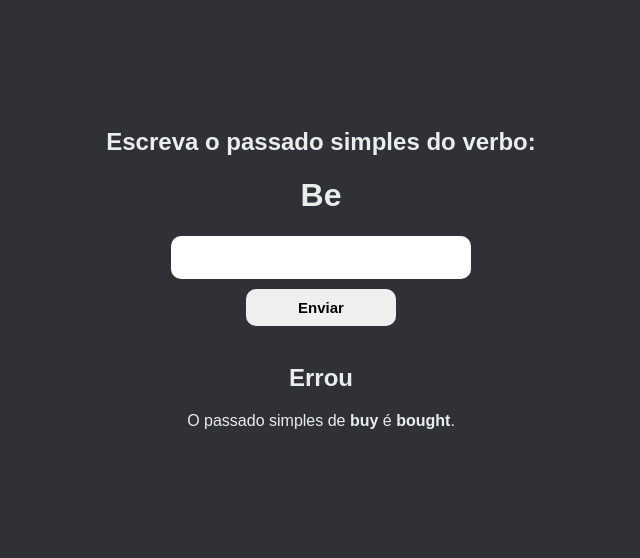
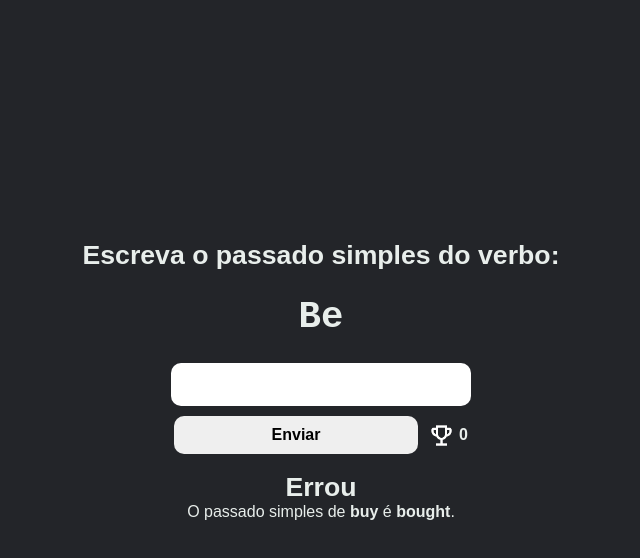
Before and after one commit to Jean-Luk/irregular-verbs-trainer, a plain HTML site: page index.html in a window 1280 px wide. Both pictures are taken after typing "Sample" into the empty fields and a click on the button "Enviar". Shown: the whole page, without its empty margins (319-959 px from the left). Drawn offline with Linux system fonts and the light colour scheme.

Commit message:
Second Commit

```diff
--- a/index.html
+++ b/index.html
@@ -5,13 +5,14 @@
     <meta http-equiv="X-UA-Compatible" content="IE=edge">
     <meta name="viewport" content="width=device-width, initial-scale=1.0">
     <title>Irregular Verbs</title>
+    <link rel="shortcut icon" href="favicon.svg">
     <style type="text/css">
         body {
-            margin-top: 10vw;
+            margin-top: 30vh;
             font-family: Arial, Helvetica, sans-serif;
             text-align: center;
             color: #e8eeeb;
-            background: #2f3136
+            background: #232529
         }
         input {
             padding:10px 0px;
@@ -20,64 +21,46 @@
             border-radius: 10px;
             outline:none;
             text-align: center;
-            font-size: 20px;
+            font-size: 15pt;
         }
         button {
             padding:10px 0px;
-            width: 150px;
+            width: 244px;
             margin-top: 10px;
+            margin-right: 10px;
             border:none;
             border-radius: 10px;
             cursor:pointer;
             font-weight: 500;
-            font-size: 15px;
+            font-size: 12pt;
         }
         button:hover {
             color:#2f3136;
             background: #c2cdc5
         }
-
+        img {
+            height: 20pt;
+            vertical-align: middle;
+        }
+        h2 {
+            margin: 0;
+            font-size: 20pt;
+        }
+        h1 {
+            font-family: 'Courier New', Courier, monospace;
+            font-size: 28pt;
+        }
     </style>
 </head>
 <body>
     <h2>Escreva o passado simples do verbo:</h2>
     <h1 id="verb"></h1>
     <form>
-    <input type="text" name="answer" id="answer"><br>
-    <button type="submit" id="sendButton"><b>Enviar</b></button>
+        <input type="text" name="answer" id="answer"><br>
+        <button type="submit" id="sendButton"><b>Enviar</b></button><b id="record"><img src="trophy-icon.png"> 0</b>
     </form>
     <br>
     <div id="result"><i><font size="2">*Você pode apertar ENTER para enviar</font></i></div>
-    <script>
-        const verb = document.getElementById("verb")
-        const result = document.getElementById("result")
-        const sendButton =  document.getElementById("sendButton")
-        const answerInput = document.getElementById("answer")
-        const verbs = ["be", "beat", "become", "begin", "bet", "blow", "break", "bring", "build", "buy", "catch", "choose", "come", "cut", "deal", "do", "draw", "dream", "drink", "drive", "eat", "fall", "feel", "fight", "find", "fit", "flee", "forget", "get", "give", "go", "grow", "have", "hear", "hide", "hold", "keep", "know", "lay", "lead", "learn", "leave", "let", "lose", "make", "mean", "meet", "misunderstand", "overcome", "pay", "put", "read", "rise", "run", "say", "see", "seek", "send", "set", "shake", "shine", "show", "sing", "sit", "sleep", "speak", "spend", "spread", "stand", "steal", "strive", "swim", "take", "teach", "tell", "think", "throw", "understand", "wear", "win", "write"]
-        const answers = ["was", "beat", "became", "began", "bet", "blew", "broke", "brought", "built", "bought", "caught", "chose", "came", "cut", "dealt", "did", "drew", "dreamt", "drank", "drove", "ate", "fell", "felt", "fought", "found", "fit", "fled", "forgot", "got", "gave", "went", "grew", "had", "heard", "hid", "held", "kept", "knew", "laid", "led", "learnt", "left", "let", "lost", "made", "meant", "met", "misunderstood", "overcame", "paid", "put", "read", "rose", "ran", "said", "saw", "sought", "sent", "set", "shook", "shone", "showed", "sang", "sat", "slept", "spoke", "spent", "spread", "stood", "stole", "strove", "swam", "took", "taught", "told", "thought", "threw", "understood", "wore", "won", "wrote"]
-        let selectedVerb = 0
-        let hits = 0
-        function sendVerb () {
-            answerInput.value = "";
-            selectedVerb = Math.floor(Math.random() * verbs.length);
-            verb.innerHTML = verbs[selectedVerb][0].toUpperCase() + verbs[selectedVerb].substring(1);
-        }
-        sendButton.addEventListener("click", function(ev){
-            ev.preventDefault()
-            verifyAnswer()
-        })
-        function verifyAnswer () {
-            if (answerInput.value.toLowerCase() == answers[selectedVerb]) {
-                hits++
-                result.innerHTML = `<h2>Acertou</h2>x${hits}`
-            } else {
-                result.innerHTML = `<h2>Errou</h2>O passado simples de <b>${verbs[selectedVerb]}</b> é <b>${answers[selectedVerb]}</b>.`
-                hits = 0
-            }
-            sendVerb()
-        }
-    sendVerb();
-
-    </script>
+    <script src="index.js"></script>
 </body>
 </html>
--- /dev/null
+++ b/index.js
@@ -0,0 +1,39 @@
+const verb = document.getElementById("verb")
+const result = document.getElementById("result")
+const sendButton =  document.getElementById("sendButton")
+const answerInput = document.getElementById("answer")
+const recordDisplay = document.getElementById("record")
+const verbs = ["be", "beat", "become", "begin", "bet", "blow", "break", "bring", "build", "buy", "catch", "choose", "come", "cut", "deal", "do", "draw", "dream", "drink", "drive", "eat", "fall", "feel", "fight", "find", "fit", "flee", "forget", "get", "give", "go", "grow", "have", "hear", "hide", "hold", "keep", "know", "lay", "lead", "learn", "leave", "let", "lose", "make", "mean", "meet", "misunderstand", "overcome", "pay", "put", "read", "rise", "run", "say", "see", "seek", "send", "set", "shake", "shine", "show", "sing", "sit", "sleep", "speak", "spend", "spread", "stand", "steal", "strive", "swim", "take", "teach", "tell", "think", "throw", "understand", "wear", "win", "write"]
+const answers = ["was", "beat", "became", "began", "bet", "blew", "broke", "brought", "built", "bought", "caught", "chose", "came", "cut", "dealt", "did", "drew", "dreamt", "drank", "drove", "ate", "fell", "felt", "fought", "found", "fit", "fled", "forgot", "got", "gave", "went", "grew", "had", "heard", "hid", "held", "kept", "knew", "laid", "led", "learnt", "left", "let", "lost", "made", "meant", "met", "misunderstood", "overcame", "paid", "put", "read", "rose", "ran", "said", "saw", "sought", "sent", "set", "shook", "shone", "showed", "sang", "sat", "slept", "spoke", "spent", "spread", "stood", "stole", "strove", "swam", "took", "taught", "told", "thought", "threw", "understood", "wore", "won", "wrote"]
+let selectedVerb = 0
+let hits = 0
+
+if (localStorage.getItem("record") == null) {
+    localStorage.setItem("record",0)
+} else {
+    recordDisplay.innerHTML = `<img src="trophy-icon.png"> ${localStorage.getItem("record")}`
+}
+function sendVerb () {
+    answerInput.value = "";
+    selectedVerb = Math.floor(Math.random() * verbs.length);
+    verb.innerHTML = verbs[selectedVerb][0].toUpperCase() + verbs[selectedVerb].substring(1);
+}
+sendButton.addEventListener("click", function(ev){
+    ev.preventDefault()
+    verifyAnswer()
+})
+function verifyAnswer () {
+    if (answerInput.value.toLowerCase() == answers[selectedVerb]) {
+        hits++
+        result.innerHTML = `<h2>Acertou</h2>x${hits}`
+    } else {
+        result.innerHTML = `<h2>Errou</h2>O passado simples de <b>${verbs[selectedVerb]}</b> é <b>${answers[selectedVerb]}</b>.`
+        if (localStorage.getItem("record") < hits) {
+            localStorage.setItem("record", hits)
+        }
+        recordDisplay.innerHTML = `<img src="trophy-icon.png"> ${localStorage.getItem("record")}`
+        hits = 0
+    }
+    sendVerb()
+}
+sendVerb();
```
Also changed, not shown: favicon.svg (added), trophy-icon.png (added).
